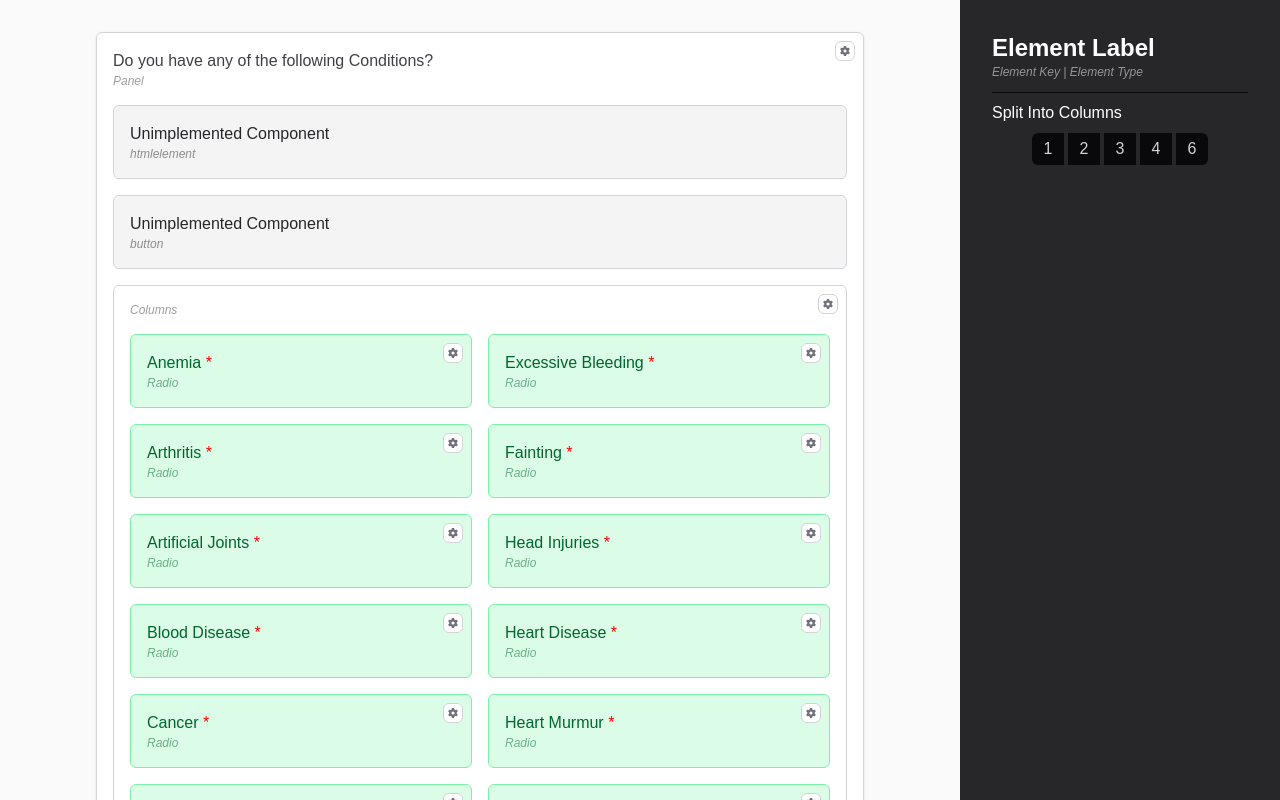
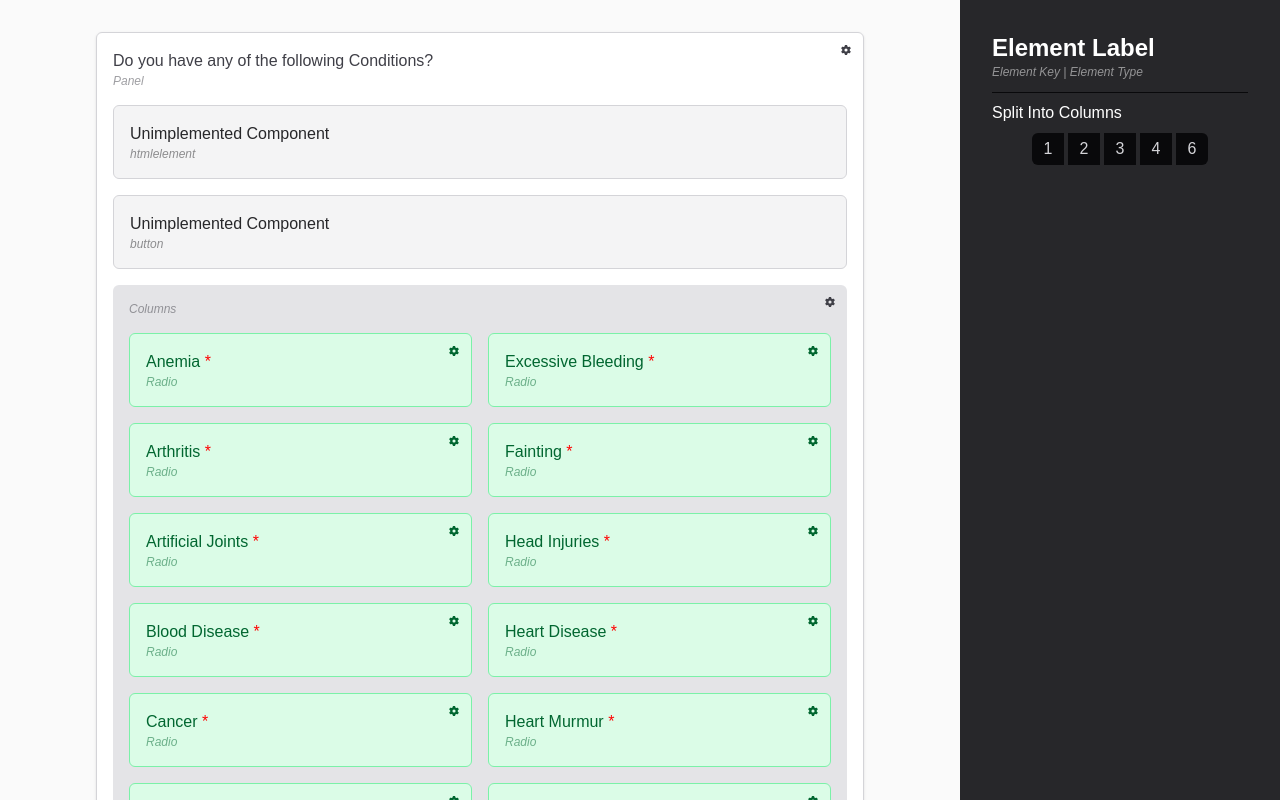
Before and after one commit to NexHealth-Ethan-Breinholt/Form-Edits, a Next.js app: page / in a window 1280 px wide. Built offline with nearby package versions, Linux system fonts and the light colour scheme.

Commit message:
Change columns bg color and added tealgreen color to component gear icon

```diff
--- a/src/app/components/form-components/columns.tsx
+++ b/src/app/components/form-components/columns.tsx
@@ -7,6 +7,6 @@ interface Columns {
 
 export default function Columns({ columnSizes, columnsContent }: Columns) {
     return (
-        <LabelContainer label="" showLabel={false} sublabel="Columns" required={false} className={"bg-white border border-zinc-300"} columnSizes={columnSizes} columnContent={columnsContent} />
+        <LabelContainer label="" showLabel={false} sublabel="Columns" required={false} className={"bg-zinc-200"} columnSizes={columnSizes} columnContent={columnsContent} />
     );
 }
--- a/src/app/components/form-components/label-container.tsx
+++ b/src/app/components/form-components/label-container.tsx
@@ -19,7 +19,7 @@ export default function LabelContainer({ label, showLabel, sublabel, required, c
 
     return (
         <div className={`relative p-4 rounded-md ${className} relative overflow-hidden`}>
-            {showSettingsButton && <button className="absolute top-2 right-2 p-1 bg-white border border-zinc-300 text-zinc-500 rounded-md grid place-items-center">
+            {showSettingsButton && <button className="absolute top-2 right-2 p-1 text-tealgreen rounded-md grid place-items-center">
                 <FaGear size={10} />
             </button>}
 
--- a/src/app/globals.css
+++ b/src/app/globals.css
@@ -1,4 +1,8 @@
 @import "tailwindcss";
+
+@theme {
+  --color-tealgreen: rgb(16 140 119 / var(--tw-text-opacity));
+}
 
 body {
   font-family: Arial, Helvetica, sans-serif;
```
